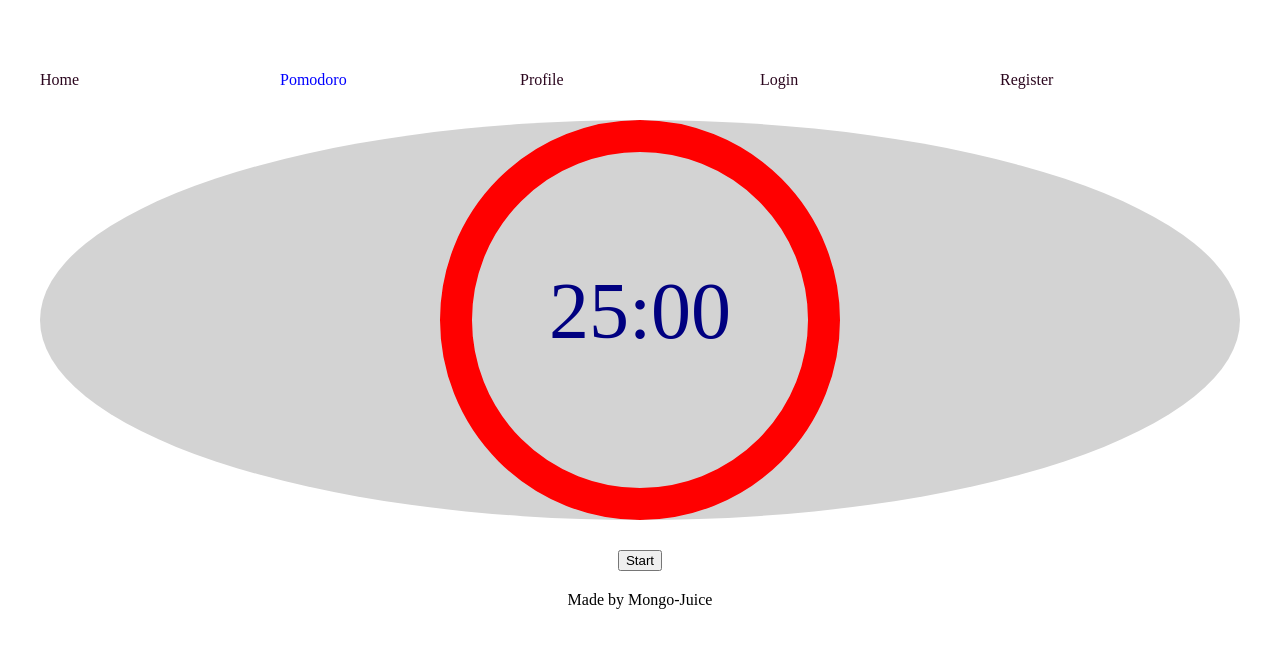
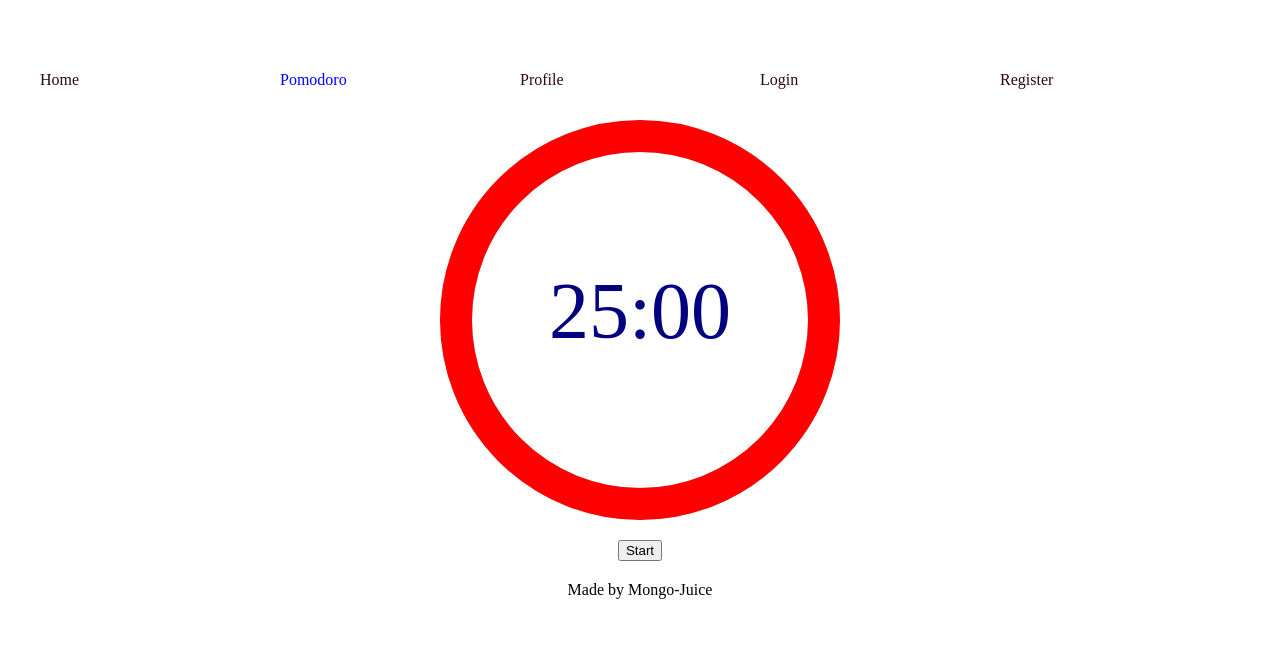
Before and after one commit to SamM71/lap3-project-frontend, a React (Vite) app: page /pomodoro in a window 1280 px wide. Shown: the top 648 px of the page. Built offline with nearby package versions, Linux system fonts and the light colour scheme.

Commit message:
rename class

```diff
--- a/src/App.css
+++ b/src/App.css
@@ -117,7 +117,7 @@ nav {
   cursor: pointer;
 }
 
-.progress-bar {
+.cprogress-bar {
   width: 400px;
   height: 400px;
   border-radius: 50%;
--- a/src/components/Timer/index.jsx
+++ b/src/components/Timer/index.jsx
@@ -66,7 +66,7 @@ const Timer = () => {
   return (
     <>
       <CircularProgressbar
-        className='progress-bar'
+        className='cprogress-bar'
         value={percentage}
         text={minutes + ":" + seconds}
         styles={buildStyles({
```
